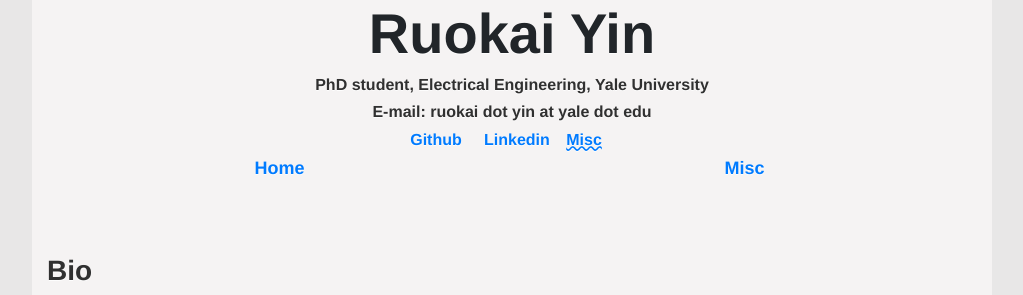
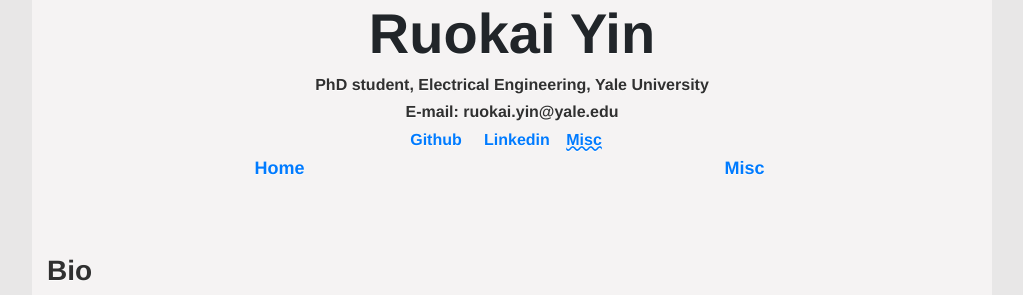
Before and after one commit to RuokaiYin/RuokaiYin.github.io, a Jekyll site: the page built from index.html, in a window 1280 px wide. Shown: the top 295 px of the page, without its empty margins (128-1151 px from the left). Built offline with Jekyll 4.4.1, drawn with Linux system fonts in a browser that asks for light colours.

Commit message:
Update header.html

```diff
--- a/_includes/header.html
+++ b/_includes/header.html
@@ -1,6 +1,6 @@
 <h1 style="text-align: center;">Ruokai Yin</h1>
 <h4 style="text-align: center;">PhD student, Electrical Engineering, Yale University</h4>
-<h4 style="text-align: center;">E-mail: ruokai dot yin at yale dot edu</h4>
+<h4 style="text-align: center;">E-mail: ruokai.yin@yale.edu</h4>
 <h4 style="text-align: center;">
     <a href="https://github.com/ruokaiyin" class="external" target="_blank">Github</a>
     &nbsp;&nbsp;&nbsp;
```
